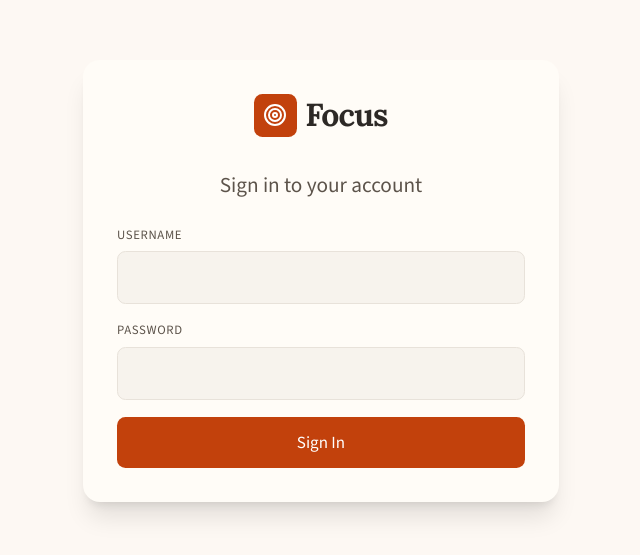
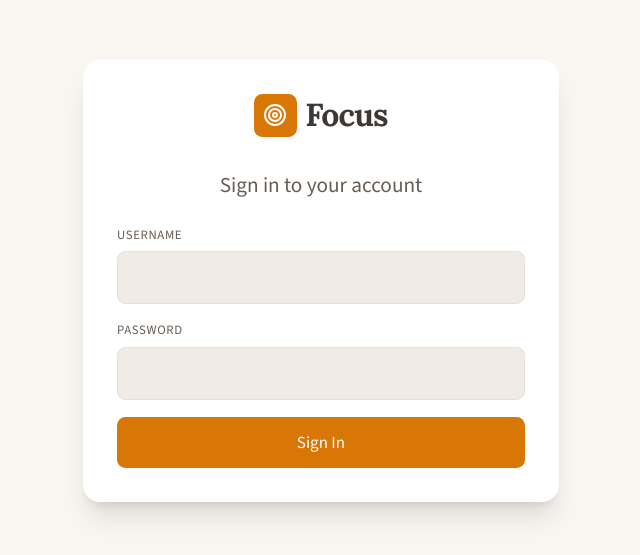
Before and after one commit to freekatz/Focus, a React (Vite) app in the folder frontend/: page / in a window 1280 px wide. Shown: the part 119-674 px from the top of the page, without its empty margins (319-959 px from the left). Built offline with nearby package versions, Linux system fonts and the light colour scheme; no server answers.

Commit message:
opt colors && opt filter

```diff
--- a/frontend/src/i18n/locales/en.json
+++ b/frontend/src/i18n/locales/en.json
@@ -23,7 +23,10 @@
     "left": "Left",
     "adding": "Adding...",
     "parsing": "Parsing...",
-    "refresh": "Refresh"
+    "refresh": "Refresh",
+    "apply": "Apply",
+    "reset": "Reset",
+    "applying": "Applying..."
   },
   "nav": {
     "home": "Home",
--- a/frontend/src/i18n/locales/zh.json
+++ b/frontend/src/i18n/locales/zh.json
@@ -23,7 +23,10 @@
     "left": "剩余",
     "adding": "添加中...",
     "parsing": "解析中...",
-    "refresh": "刷新"
+    "refresh": "刷新",
+    "apply": "应用",
+    "reset": "重置",
+    "applying": "应用中..."
   },
   "nav": {
     "home": "首页",
--- a/frontend/src/themes.ts
+++ b/frontend/src/themes.ts
@@ -1,7 +1,13 @@
 // Color Theme System for Focus
 // Each theme has light and dark variants with consistent color semantics
 
-export type ColorThemeId = 'cream' | 'ocean' | 'forest' | 'lavender' | 'graphite' | 'custom';
+export type ColorThemeId =
+  | "cream"
+  | "ocean"
+  | "forest"
+  | "lavender"
+  | "graphite"
+  | "custom";
 
 export interface ColorPalette {
   base: string;
@@ -32,230 +38,243 @@ export interface ColorTheme {
 
 export const colorThemes: ColorTheme[] = [
   {
-    id: 'cream',
-    name: 'Cream',
-    nameZh: '奶油',
+    id: "cream",
+    name: "Cream",
+    nameZh: "奶油",
+    // 设计语言：温暖、阅读感、纸质纹理。
+    // Light: 类似 Apple Books 的暖光。
+    // Dark: 深褐色/黑巧色，比纯黑更护眼 (Material "Surface Tint")。
     light: {
-      base: '#FDF8F3',
-      surface: '#FFFCF7',
-      muted: '#F7F3ED',
-      border: '#E8E2DA',
-      selected: '#F0EBE4',
-      text: '#2D2926',
-      textSecondary: '#5C534A',
-      textTertiary: '#8B8178',
-      textMuted: '#A8A29E',
-      accent: '#C2410C',
-      accentHover: '#9A3412',
-      accentSoft: '#EA580C',
-      success: '#059669',
-      warning: '#D97706',
-      error: '#DC2626',
-      favorite: '#F59E0B',
+      base: "#F9F6F2", // 极淡的暖米色，比纯白更柔和
+      surface: "#FFFFFF", // 纯白卡片，保持清爽
+      muted: "#F0EBE5", // 柔和的分割块
+      border: "#E6E0D6", // 暖灰色边框
+      selected: "#EFE6DB", // 选中态
+      text: "#3C3836", // 深暖灰，非纯黑，阅读体验极佳
+      textSecondary: "#665C54",
+      textTertiary: "#928374",
+      textMuted: "#BDAE93",
+      accent: "#D97706", // 琥珀色/焦糖色
+      accentHover: "#B45309",
+      accentSoft: "#FEF3C7", // 极浅的琥珀背景
+      success: "#059669",
+      warning: "#D97706",
+      error: "#DC2626",
+      favorite: "#F59E0B",
     },
     dark: {
-      base: '#D9CFC3',
-      surface: '#E5DDD2',
-      muted: '#CCC2B5',
-      border: '#B8ADA0',
-      selected: '#C5BAA9',
-      text: '#2D2926',
-      textSecondary: '#44403C',
-      textTertiary: '#78716C',
-      textMuted: '#A8A29E',
-      accent: '#C2410C',
-      accentHover: '#9A3412',
-      accentSoft: '#EA580C',
-      success: '#059669',
-      warning: '#D97706',
-      error: '#DC2626',
-      favorite: '#F59E0B',
+      base: "#1C1917", // Stone 900，深暖炭黑
+      surface: "#292524", // Stone 800，提升层级
+      muted: "#44403C",
+      border: "#57534E",
+      selected: "#44403C",
+      text: "#E7E5E4", // 暖白
+      textSecondary: "#A8A29E",
+      textTertiary: "#78716C",
+      textMuted: "#57534E",
+      accent: "#F59E0B", // 暗模式下提亮 Accent，保证可见度
+      accentHover: "#D97706",
+      accentSoft: "#78350F", // 深色背景下的强调色块
+      success: "#10B981",
+      warning: "#FBBF24",
+      error: "#F87171",
+      favorite: "#FCD34D",
     },
   },
   {
-    id: 'ocean',
-    name: 'Ocean',
-    nameZh: '海洋',
+    id: "ocean",
+    name: "Ocean",
+    nameZh: "海洋",
+    // 设计语言：科技、冷静、通透。
+    // Light: 类似 macOS Big Sur 风格，高饱和强调色 + 极淡蓝背景。
+    // Dark: 深海蓝黑，Material You 风格。
     light: {
-      base: '#F0F9FF',
-      surface: '#FFFFFF',
-      muted: '#E0F2FE',
-      border: '#BAE6FD',
-      selected: '#E0F2FE',
-      text: '#0C4A6E',
-      textSecondary: '#075985',
-      textTertiary: '#0369A1',
-      textMuted: '#7DD3FC',
-      accent: '#0EA5E9',
-      accentHover: '#0284C7',
-      accentSoft: '#38BDF8',
-      success: '#10B981',
-      warning: '#F59E0B',
-      error: '#EF4444',
-      favorite: '#FBBF24',
+      base: "#F0F7FF", // 极淡的爱丽丝蓝
+      surface: "#FFFFFF",
+      muted: "#E0F2FE",
+      border: "#CCE5FF", // 通透的蓝调边框
+      selected: "#D6EFFF",
+      text: "#0F172A", // Slate 900，接近黑色的深蓝，对比度极高
+      textSecondary: "#334155",
+      textTertiary: "#64748B",
+      textMuted: "#94A3B8",
+      accent: "#007AFF", // Apple System Blue
+      accentHover: "#0056B3",
+      accentSoft: "#D1E9FF",
+      success: "#10B981",
+      warning: "#F59E0B",
+      error: "#EF4444",
+      favorite: "#FBBF24",
     },
     dark: {
-      base: '#0F172A',
-      surface: '#1E293B',
-      muted: '#334155',
-      border: '#475569',
-      selected: '#334155',
-      text: '#F1F5F9',
-      textSecondary: '#CBD5E1',
-      textTertiary: '#94A3B8',
-      textMuted: '#64748B',
-      accent: '#38BDF8',
-      accentHover: '#0EA5E9',
-      accentSoft: '#7DD3FC',
-      success: '#34D399',
-      warning: '#FBBF24',
-      error: '#F87171',
-      favorite: '#FCD34D',
+      base: "#020617", // Slate 950，极深的蓝黑
+      surface: "#0F172A", // Slate 900
+      muted: "#1E293B",
+      border: "#334155",
+      selected: "#1E293B",
+      text: "#F8FAFC", // 冷白
+      textSecondary: "#CBD5E1",
+      textTertiary: "#94A3B8",
+      textMuted: "#475569",
+      accent: "#38BDF8", // Sky 400，暗模式下的霓虹感
+      accentHover: "#0EA5E9",
+      accentSoft: "#0C4A6E",
+      success: "#34D399",
+      warning: "#FBBF24",
+      error: "#F87171",
+      favorite: "#FCD34D",
     },
   },
   {
-    id: 'forest',
-    name: 'Forest',
-    nameZh: '森林',
+    id: "forest",
+    name: "Forest",
+    nameZh: "森林",
+    // 设计语言：自然、治愈、稳重。
+    // 修正了原版文字过绿的问题，改为深灰绿，更具可读性。
     light: {
-      base: '#F5FBF7',
-      surface: '#FAFCFB',
-      muted: '#EDF5F0',
-      border: '#D4E5DA',
-      selected: '#E5F0E9',
-      text: '#2D4A3E',
-      textSecondary: '#4A6B5D',
-      textTertiary: '#6B8F7D',
-      textMuted: '#9BB5A6',
-      accent: '#10B981',
-      accentHover: '#059669',
-      accentSoft: '#34D399',
-      success: '#10B981',
-      warning: '#D97706',
-      error: '#DC2626',
-      favorite: '#F59E0B',
+      base: "#F2F7F4", // 极淡的薄荷灰
+      surface: "#FFFFFF",
+      muted: "#E6F0EA",
+      border: "#D1E0D6",
+      selected: "#DEF7EC",
+      text: "#111827", // 接近黑色的灰，略带绿感
+      textSecondary: "#374151",
+      textTertiary: "#6B7280",
+      textMuted: "#9CA3AF",
+      accent: "#059669", // Emerald 600
+      accentHover: "#047857",
+      accentSoft: "#D1FAE5",
+      success: "#059669",
+      warning: "#D97706",
+      error: "#DC2626",
+      favorite: "#F59E0B",
     },
     dark: {
-      base: '#1A2F23',
-      surface: '#243D2E',
-      muted: '#2D4A3A',
-      border: '#3D6B52',
-      selected: '#2D4A3A',
-      text: '#E8F0EA',
-      textSecondary: '#C8D9CC',
-      textTertiary: '#9BB5A6',
-      textMuted: '#6B8F7D',
-      accent: '#4ADE80',
-      accentHover: '#22C55E',
-      accentSoft: '#86EFAC',
-      success: '#4ADE80',
-      warning: '#FBBF24',
-      error: '#F87171',
-      favorite: '#FCD34D',
+      base: "#062C21", // 极深的丛林绿 (接近黑)
+      surface: "#064E3B", // 深绿表面
+      muted: "#065F46",
+      border: "#047857",
+      selected: "#065F46",
+      text: "#ECFDF5",
+      textSecondary: "#A7F3D0",
+      textTertiary: "#6EE7B7",
+      textMuted: "#34D399",
+      accent: "#34D399", // Emerald 400
+      accentHover: "#10B981",
+      accentSoft: "#022C22",
+      success: "#4ADE80",
+      warning: "#FBBF24",
+      error: "#F87171",
+      favorite: "#FCD34D",
     },
   },
   {
-    id: 'lavender',
-    name: 'Lavender',
-    nameZh: '薰衣草',
+    id: "lavender",
+    name: "Lavender",
+    nameZh: "薰衣草",
+    // 设计语言：优雅、艺术、梦幻。
+    // 采用了 iOS Focus Mode 的紫色调。
     light: {
-      base: '#F8F6FA',
-      surface: '#FDFCFE',
-      muted: '#F0EDF5',
-      border: '#DED8E8',
-      selected: '#EBE6F2',
-      text: '#4A3B5C',
-      textSecondary: '#5E4A6E',
-      textTertiary: '#8B7A9E',
-      textMuted: '#B5A8C4',
-      accent: '#8B5CF6',
-      accentHover: '#7C3AED',
-      accentSoft: '#A78BFA',
-      success: '#10B981',
-      warning: '#D97706',
-      error: '#DC2626',
-      favorite: '#F59E0B',
+      base: "#FBFBFE", // 几乎白色的淡紫
+      surface: "#FFFFFF",
+      muted: "#F3F0FF",
+      border: "#E9E5F5",
+      selected: "#F3E8FF",
+      text: "#2E1065", // 极深的紫黑
+      textSecondary: "#5B21B6",
+      textTertiary: "#7C3AED",
+      textMuted: "#A78BFA",
+      accent: "#7C3AED", // Violet 600
+      accentHover: "#6D28D9",
+      accentSoft: "#EDE9FE",
+      success: "#10B981",
+      warning: "#D97706",
+      error: "#DC2626",
+      favorite: "#F59E0B",
     },
     dark: {
-      base: '#1F1D2B',
-      surface: '#2A2838',
-      muted: '#363347',
-      border: '#4D4A5E',
-      selected: '#363347',
-      text: '#EAE8F0',
-      textSecondary: '#D4D1DE',
-      textTertiary: '#A9A4B8',
-      textMuted: '#7A7590',
-      accent: '#A78BFA',
-      accentHover: '#8B5CF6',
-      accentSoft: '#C4B5FD',
-      success: '#34D399',
-      warning: '#FBBF24',
-      error: '#F87171',
-      favorite: '#FCD34D',
+      base: "#170E25", // 深邃的夜紫
+      surface: "#25163E", // 稍亮的表面
+      muted: "#362259",
+      border: "#4C3075",
+      selected: "#362259",
+      text: "#FAF5FF",
+      textSecondary: "#E9D5FF",
+      textTertiary: "#C4B5FD",
+      textMuted: "#8B5CF6",
+      accent: "#A78BFA", // Violet 400
+      accentHover: "#8B5CF6",
+      accentSoft: "#2E1065",
+      success: "#34D399",
+      warning: "#FBBF24",
+      error: "#F87171",
+      favorite: "#FCD34D",
     },
   },
   {
-    id: 'graphite',
-    name: 'Graphite',
-    nameZh: '石墨',
+    id: "graphite",
+    name: "Graphite",
+    nameZh: "石墨",
+    // 设计语言：专业、极简、中性。
+    // Light: 对标 Apple 默认界面 (#F5F5F7 + #FFFFFF)。
+    // Dark: 对标 Apple OLED Dark Mode (纯黑 + 深灰卡片)。
     light: {
-      base: '#FAFAFA',
-      surface: '#FFFFFF',
-      muted: '#F4F4F5',
-      border: '#E4E4E7',
-      selected: '#F4F4F5',
-      text: '#18181B',
-      textSecondary: '#3F3F46',
-      textTertiary: '#71717A',
-      textMuted: '#A1A1AA',
-      accent: '#F97316',
-      accentHover: '#EA580C',
-      accentSoft: '#FB923C',
-      success: '#10B981',
-      warning: '#F59E0B',
-      error: '#EF4444',
-      favorite: '#FBBF24',
+      base: "#F5F5F7", // Apple System Gray 6 (Grouped Background)
+      surface: "#FFFFFF",
+      muted: "#E5E5EA", // Apple System Gray 5
+      border: "#D1D1D6", // Apple System Gray 4
+      selected: "#E5E5EA",
+      text: "#000000", // 纯黑
+      textSecondary: "#3C3C43", // 60% Black (Apple Standard)
+      textTertiary: "#3C3C43", // 30% Black
+      textMuted: "#8E8E93", // Apple System Gray
+      accent: "#F97316", // Orange (保持原有色调，但更鲜活)
+      accentHover: "#EA580C",
+      accentSoft: "#FFEDD5",
+      success: "#34C759", // Apple System Green
+      warning: "#FF9500", // Apple System Orange
+      error: "#FF3B30", // Apple System Red
+      favorite: "#FFCC00", // Apple System Yellow
     },
     dark: {
-      base: '#18181B',
-      surface: '#27272A',
-      muted: '#3F3F46',
-      border: '#52525B',
-      selected: '#3F3F46',
-      text: '#FAFAFA',
-      textSecondary: '#E4E4E7',
-      textTertiary: '#A1A1AA',
-      textMuted: '#71717A',
-      accent: '#FB923C',
-      accentHover: '#F97316',
-      accentSoft: '#FDBA74',
-      success: '#34D399',
-      warning: '#FBBF24',
-      error: '#F87171',
-      favorite: '#FCD34D',
+      base: "#000000", // OLED Pure Black
+      surface: "#1C1C1E", // Apple System Gray 6 (Dark)
+      muted: "#2C2C2E", // Apple System Gray 5 (Dark)
+      border: "#3A3A3C", // Apple System Gray 4 (Dark)
+      selected: "#2C2C2E",
+      text: "#FFFFFF",
+      textSecondary: "#EBEBF5", // 60% White
+      textTertiary: "#EBEBF5", // 30% White
+      textMuted: "#98989D",
+      accent: "#FB923C", // Orange 400
+      accentHover: "#F97316",
+      accentSoft: "#331B08", // 极低透明度的橙色背景
+      success: "#30D158",
+      warning: "#FF9F0A",
+      error: "#FF453A",
+      favorite: "#FFD60A",
     },
   },
 ];
 
 // CSS variable name mapping
 const cssVarMap: Record<keyof ColorPalette, string> = {
-  base: '--color-base',
-  surface: '--color-surface',
-  muted: '--color-muted',
-  border: '--color-border',
-  selected: '--color-selected',
-  text: '--color-text',
-  textSecondary: '--color-text-secondary',
-  textTertiary: '--color-text-tertiary',
-  textMuted: '--color-text-muted',
-  accent: '--color-accent',
-  accentHover: '--color-accent-hover',
-  accentSoft: '--color-accent-soft',
-  success: '--color-success',
-  warning: '--color-warning',
-  error: '--color-error',
-  favorite: '--color-favorite',
+  base: "--color-base",
+  surface: "--color-surface",
+  muted: "--color-muted",
+  border: "--color-border",
+  selected: "--color-selected",
+  text: "--color-text",
+  textSecondary: "--color-text-secondary",
+  textTertiary: "--color-text-tertiary",
+  textMuted: "--color-text-muted",
+  accent: "--color-accent",
+  accentHover: "--color-accent-hover",
+  accentSoft: "--color-accent-soft",
+  success: "--color-success",
+  warning: "--color-warning",
+  error: "--color-error",
+  favorite: "--color-favorite",
 };
 
 /**
@@ -290,7 +309,7 @@ export function getTheme(themeId: ColorThemeId): ColorTheme | undefined {
  * Check if a theme ID is valid
  */
 export function isValidThemeId(id: string): id is ColorThemeId {
-  return colorThemes.some((t) => t.id === id) || id === 'custom';
+  return colorThemes.some((t) => t.id === id) || id === "custom";
 }
 
 /**
@@ -305,35 +324,42 @@ export interface CustomThemeJson {
 /**
  * Validate custom theme JSON
  */
-export function validateCustomTheme(json: string): { valid: boolean; error?: string; theme?: CustomThemeJson } {
+export function validateCustomTheme(json: string): {
+  valid: boolean;
+  error?: string;
+  theme?: CustomThemeJson;
+} {
   try {
     const parsed = JSON.parse(json);
 
-    if (typeof parsed !== 'object' || parsed === null) {
-      return { valid: false, error: 'Must be a JSON object' };
+    if (typeof parsed !== "object" || parsed === null) {
+      return { valid: false, error: "Must be a JSON object" };
     }
 
-    if (!parsed.light || typeof parsed.light !== 'object') {
+    if (!parsed.light || typeof parsed.light !== "object") {
       return { valid: false, error: 'Missing "light" palette object' };
     }
 
-    if (!parsed.dark || typeof parsed.dark !== 'object') {
+    if (!parsed.dark || typeof parsed.dark !== "object") {
       return { valid: false, error: 'Missing "dark" palette object' };
     }
 
     // Validate color values (should be hex colors)
     const hexColorRegex = /^#([A-Fa-f0-9]{6}|[A-Fa-f0-9]{3})$/;
-    for (const mode of ['light', 'dark'] as const) {
+    for (const mode of ["light", "dark"] as const) {
       for (const [key, value] of Object.entries(parsed[mode])) {
-        if (typeof value !== 'string' || !hexColorRegex.test(value)) {
-          return { valid: false, error: `Invalid color value for ${mode}.${key}: "${value}"` };
+        if (typeof value !== "string" || !hexColorRegex.test(value)) {
+          return {
+            valid: false,
+            error: `Invalid color value for ${mode}.${key}: "${value}"`,
+          };
         }
       }
     }
 
     return { valid: true, theme: parsed as CustomThemeJson };
   } catch (e) {
-    return { valid: false, error: 'Invalid JSON format' };
+    return { valid: false, error: "Invalid JSON format" };
   }
 }
 
@@ -347,7 +373,7 @@ export function applyCustomTheme(customJson: string, isDark: boolean): boolean {
   }
 
   // Start with cream theme as base
-  const baseTheme = colorThemes.find((t) => t.id === 'cream')!;
+  const baseTheme = colorThemes.find((t) => t.id === "cream")!;
   const basePalette = isDark ? baseTheme.dark : baseTheme.light;
   const customPalette = isDark ? validation.theme.dark : validation.theme.light;
 
```
Also changed, not shown: frontend/src/views/LibraryView/index.tsx (+203 -77 lines), 1 other file (tests, documents, lock files or other folders).
